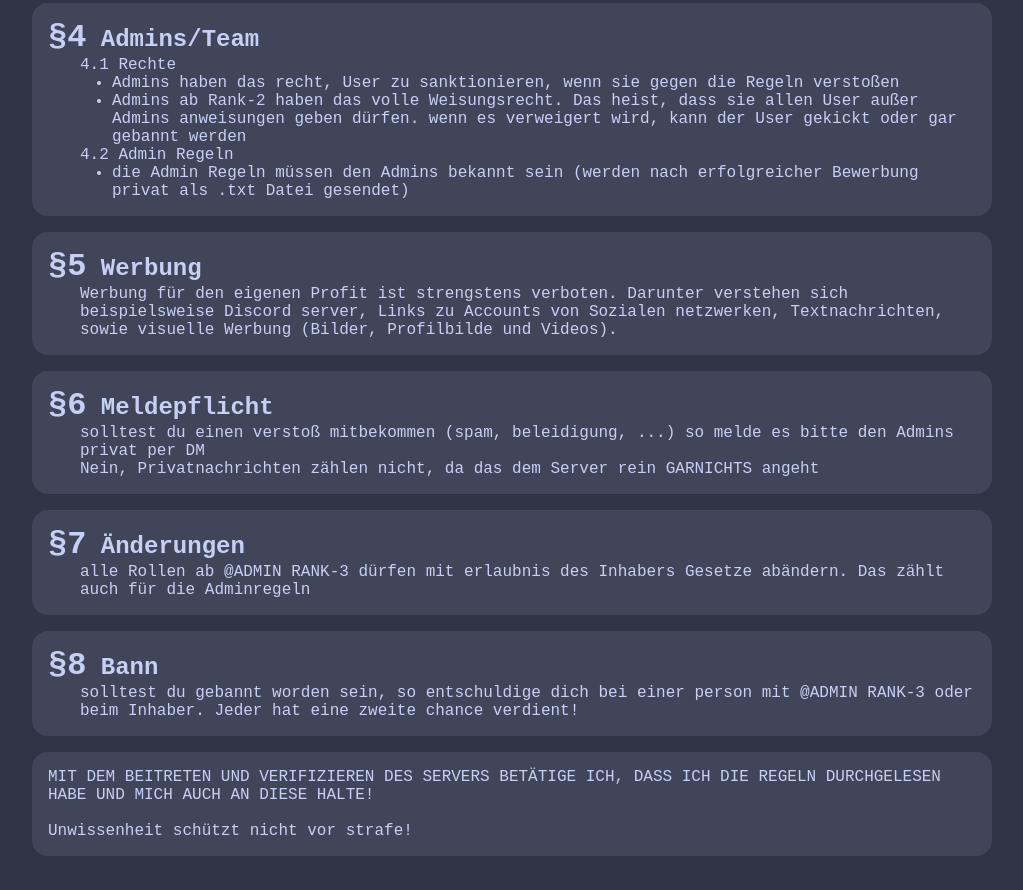
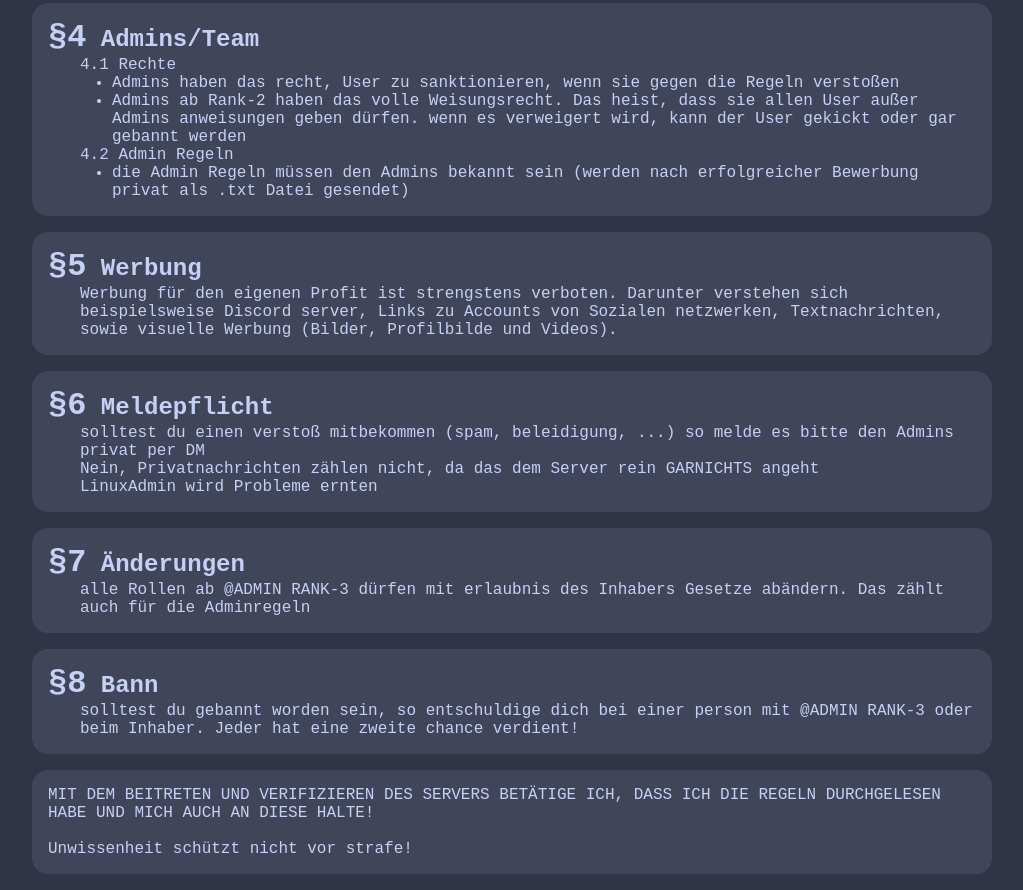
Before and after one commit to marcel2789/computerhilfe-regel, a plain HTML site: page index.html in a window 1280 px wide. Shown: the part 1180-2070 px from the top of the page, without its empty margins (128-1151 px from the left). Drawn offline with Linux system fonts and the light colour scheme.

Commit message:
LinuxAdmin

```diff
--- a/index.html
+++ b/index.html
@@ -116,6 +116,7 @@
             <ul>
                 <li>solltest du einen verstoß mitbekommen (spam, beleidigung, ...) so melde es bitte den Admins privat per DM</li>
                 <li>Nein, Privatnachrichten zählen nicht, da das dem Server rein GARNICHTS angeht</li>
+                <li>LinuxAdmin wird Probleme ernten</li>
             </ul>
         </div>
         <div class="paragraph">
```
